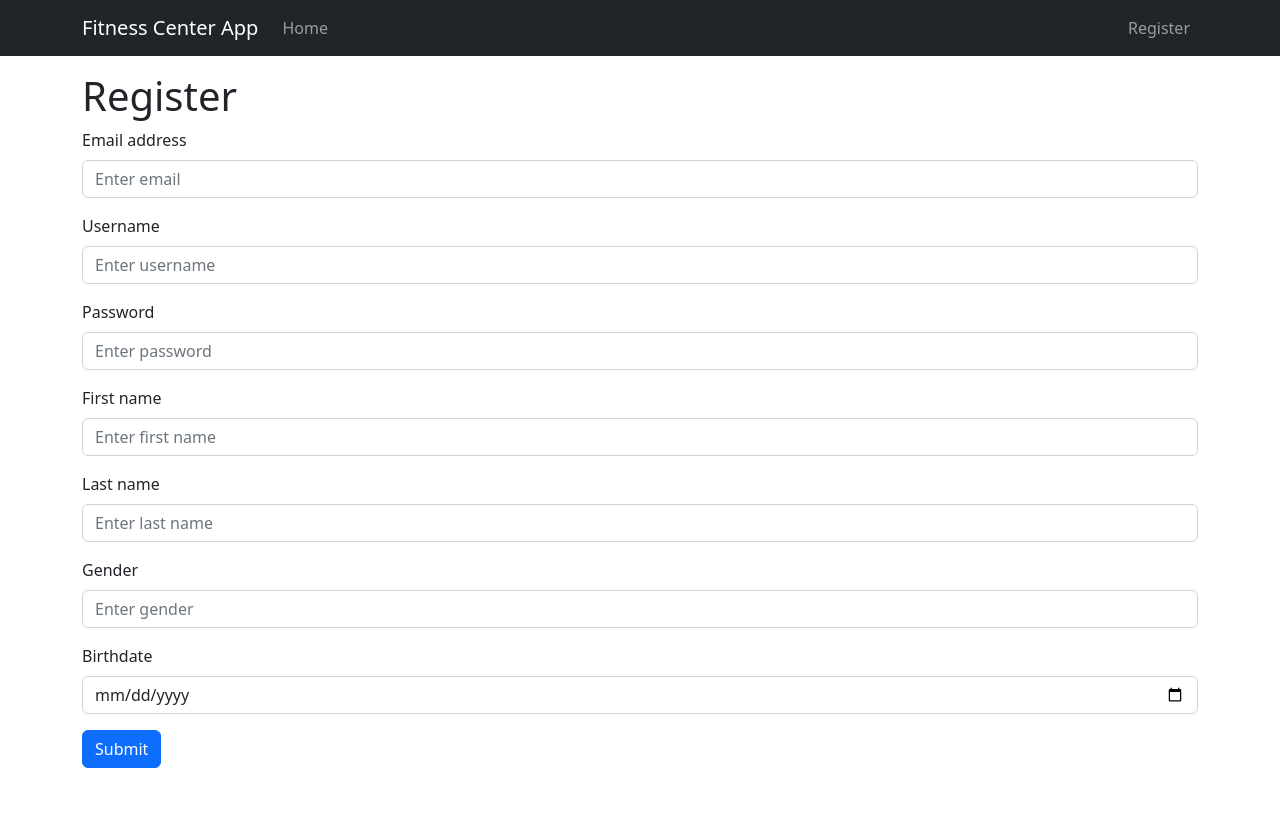
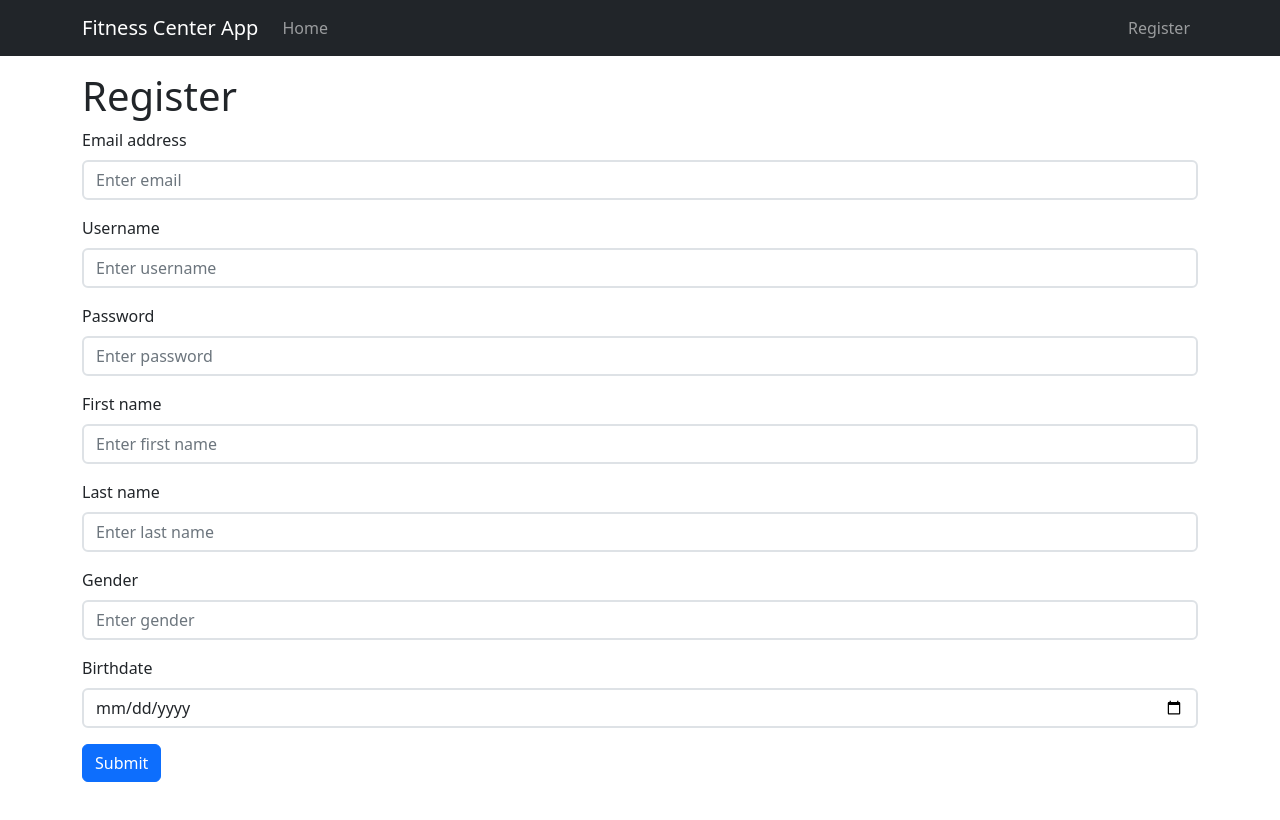
Before and after one commit to Dusan-Ivic/fitness-center-app, a React (Create React App) app in the folder frontend/: page /register in a window 1280 px wide. Shown: the top 820 px of the page. Built offline with nearby package versions, Linux system fonts and the light colour scheme.

Commit message:
Add border styling to form controls

```diff
--- a/frontend/src/components/RegisterForm.jsx
+++ b/frontend/src/components/RegisterForm.jsx
@@ -92,6 +92,13 @@ const RegisterForm = () => {
               onChange={handleChange}
               onBlur={handleBlur}
               value={values.email}
+              className={`border border-2 ${
+                touched.email
+                  ? errors.email
+                    ? "border-danger"
+                    : "border-success"
+                  : ""
+              }`}
             />
             {errors.email && touched.email ? (
               <div className="error-message">{errors.email}</div>
@@ -107,6 +114,13 @@ const RegisterForm = () => {
               onChange={handleChange}
               onBlur={handleBlur}
               value={values.username}
+              className={`border border-2 ${
+                touched.username
+                  ? errors.username
+                    ? "border-danger"
+                    : "border-success"
+                  : ""
+              }`}
             />
             {errors.username && touched.username ? (
               <div className="error-message">{errors.username}</div>
@@ -122,6 +136,13 @@ const RegisterForm = () => {
               onChange={handleChange}
               onBlur={handleBlur}
               value={values.password}
+              className={`border border-2 ${
+                touched.password
+                  ? errors.password
+                    ? "border-danger"
+                    : "border-success"
+                  : ""
+              }`}
             />
             {errors.password && touched.password ? (
               <div className="error-message">{errors.password}</div>
@@ -137,6 +158,13 @@ const RegisterForm = () => {
               onChange={handleChange}
               onBlur={handleBlur}
               value={values.firstName}
+              className={`border border-2 ${
+                touched.firstName
+                  ? errors.firstName
+                    ? "border-danger"
+                    : "border-success"
+                  : ""
+              }`}
             />
             {errors.firstName && touched.firstName ? (
               <div className="error-message">{errors.firstName}</div>
@@ -152,6 +180,13 @@ const RegisterForm = () => {
               onChange={handleChange}
               onBlur={handleBlur}
               value={values.lastName}
+              className={`border border-2 ${
+                touched.lastName
+                  ? errors.lastName
+                    ? "border-danger"
+                    : "border-success"
+                  : ""
+              }`}
             />
             {errors.lastName && touched.lastName ? (
               <div className="error-message">{errors.lastName}</div>
@@ -167,6 +202,13 @@ const RegisterForm = () => {
               onChange={handleChange}
               onBlur={handleBlur}
               value={values.gender}
+              className={`border border-2 ${
+                touched.gender
+                  ? errors.gender
+                    ? "border-danger"
+                    : "border-success"
+                  : ""
+              }`}
             />
             {errors.gender && touched.gender ? (
               <div className="error-message">{errors.gender}</div>
@@ -182,6 +224,13 @@ const RegisterForm = () => {
               onChange={handleChange}
               onBlur={handleBlur}
               value={values.birthdate}
+              className={`border border-2 ${
+                touched.birthdate
+                  ? errors.birthdate
+                    ? "border-danger"
+                    : "border-success"
+                  : ""
+              }`}
             />
             {errors.birthdate && touched.birthdate ? (
               <div className="error-message">{errors.birthdate}</div>
```
